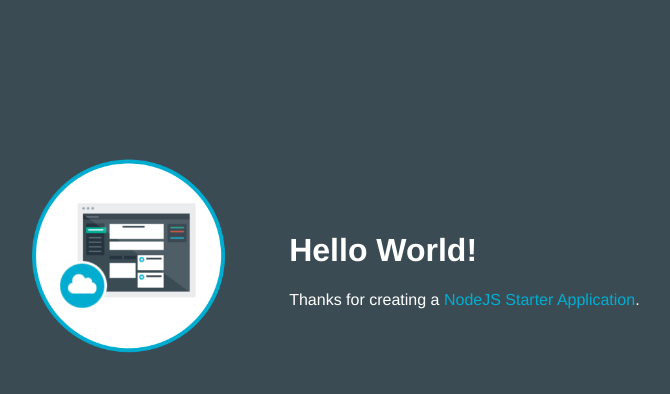
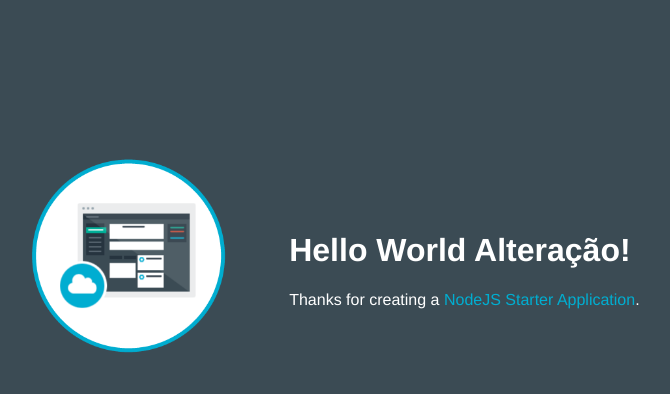
Before and after one commit to guslfhub/gusapp, a website: page public/index.html in a window 1280 px wide. Shown: the whole page, without its empty margins (253-923 px from the left). Drawn offline with Linux system fonts and the light colour scheme.

Commit message:
Teste numero 1

```diff
--- a/public/index.html
+++ b/public/index.html
@@ -16,7 +16,7 @@
           <img class = "newappIcon" src="images/newapp-icon.png">
         </td>
         <td>
-          <h1 id="message">Hello World!</h1>
+          <h1 id="message">Hello World Alteração!</h1>
           <p class='description'></p> Thanks for creating a <span class = "blue">NodeJS Starter Application</span>.
         </td>
       </tr>
```
Also changed, not shown: 1 other file.
